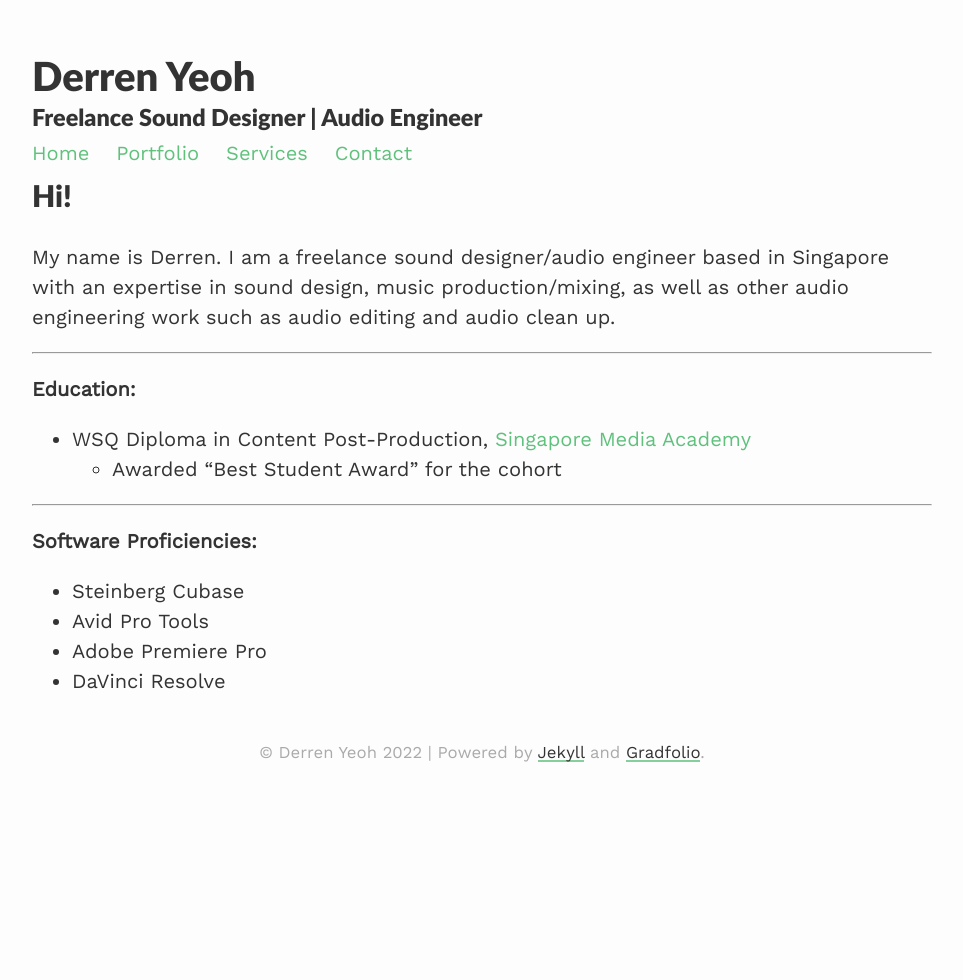
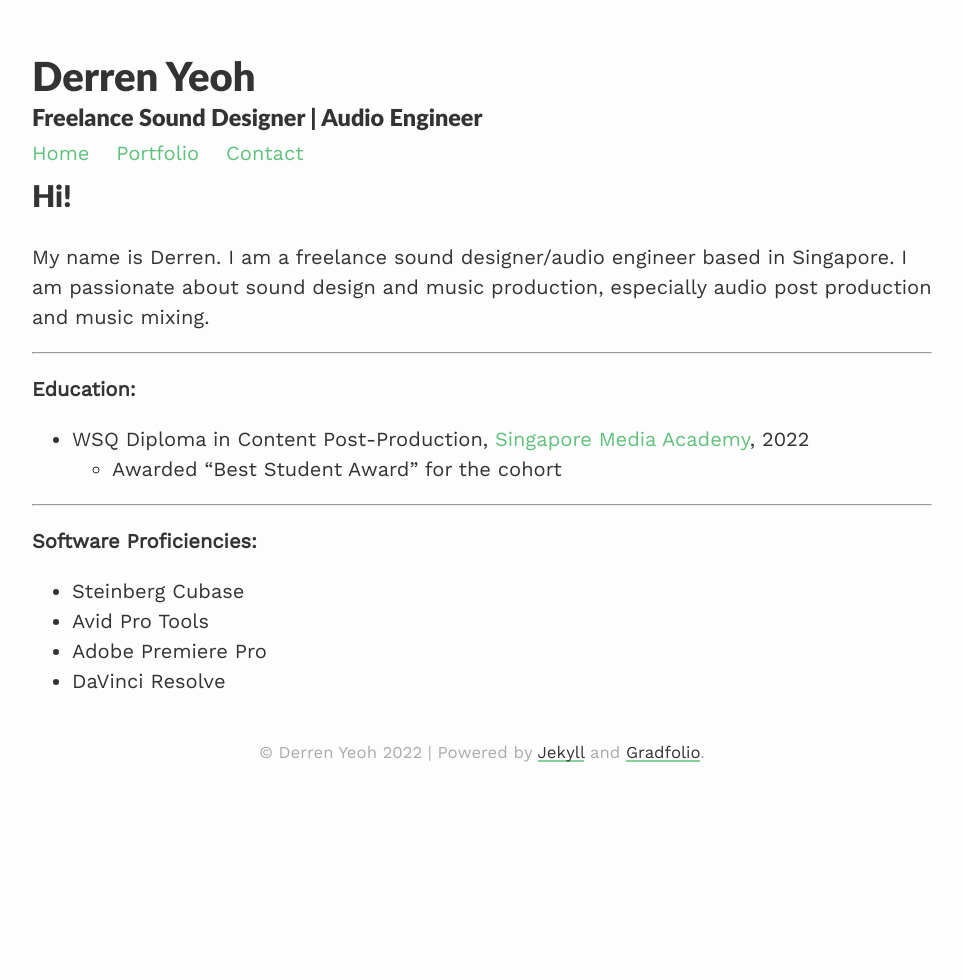
Before and after one commit to derren-yeohwj/site, a Jekyll site: the page built from index.md, in a window 1280 px wide. Shown: the whole page, without its empty margins (158-1121 px from the left). Built offline with Jekyll 4.4.1, drawn with Linux system fonts in a browser that asks for light colours; nearby versions of some CDN libraries.

Commit message:
removed services page.

```diff
--- a/_includes/navigation.html
+++ b/_includes/navigation.html
@@ -1,6 +1,6 @@
 <div class="links scroll">
         <a href="{{site.baseurl}}/">Home</a>
         <a href="{{site.baseurl}}/portfolio/">Portfolio</a>
-        <a href="{{site.baseurl}}/services/">Services</a>
+<!--        <a href="{{site.baseurl}}/services/">Services</a>-->
 	<a href="{{site.baseurl}}/contact/">Contact</a>
 </div>
--- a/index.md
+++ b/index.md
@@ -9,12 +9,12 @@ published: true
 
 ## Hi!
 
-My name is Derren. I am a freelance sound designer/audio engineer based in Singapore with an expertise in sound design, music production/mixing, as well as other audio engineering work such as audio editing and audio clean up.
+My name is Derren. I am a freelance sound designer/audio engineer based in Singapore. I am passionate about sound design and music production, especially audio post production and music mixing.
 
 ---
 
 **Education:**
-- WSQ Diploma in Content Post-Production, [Singapore Media Academy](https://mediaacademy.sg)
+- WSQ Diploma in Content Post-Production, [Singapore Media Academy](https://mediaacademy.sg), 2022
   - Awarded "Best Student Award" for the cohort
 
 ---
```
Also changed, not shown: _pages/contact.md (+1 -1 lines), _pages/services.md (+1 -0 lines), 5 other files.
